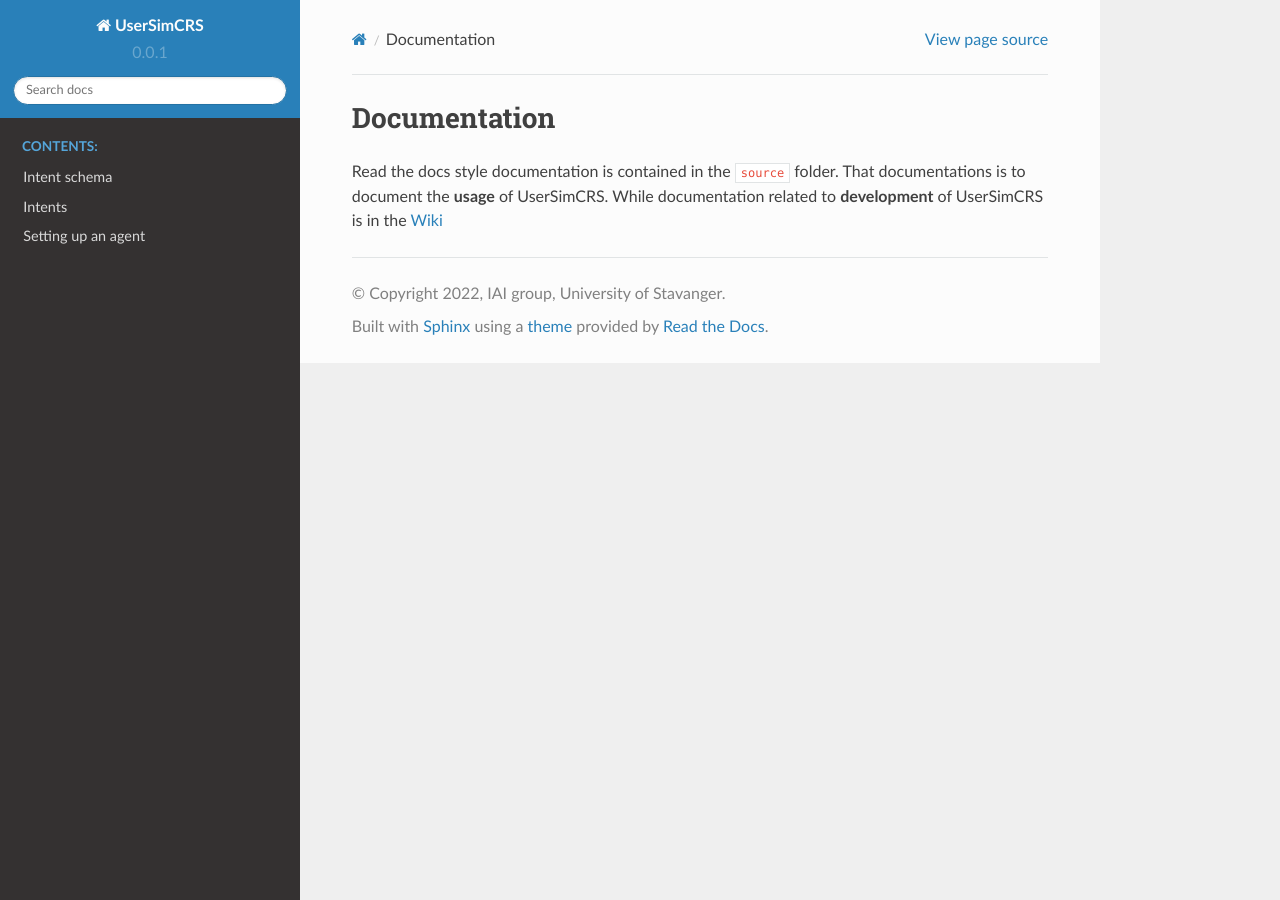
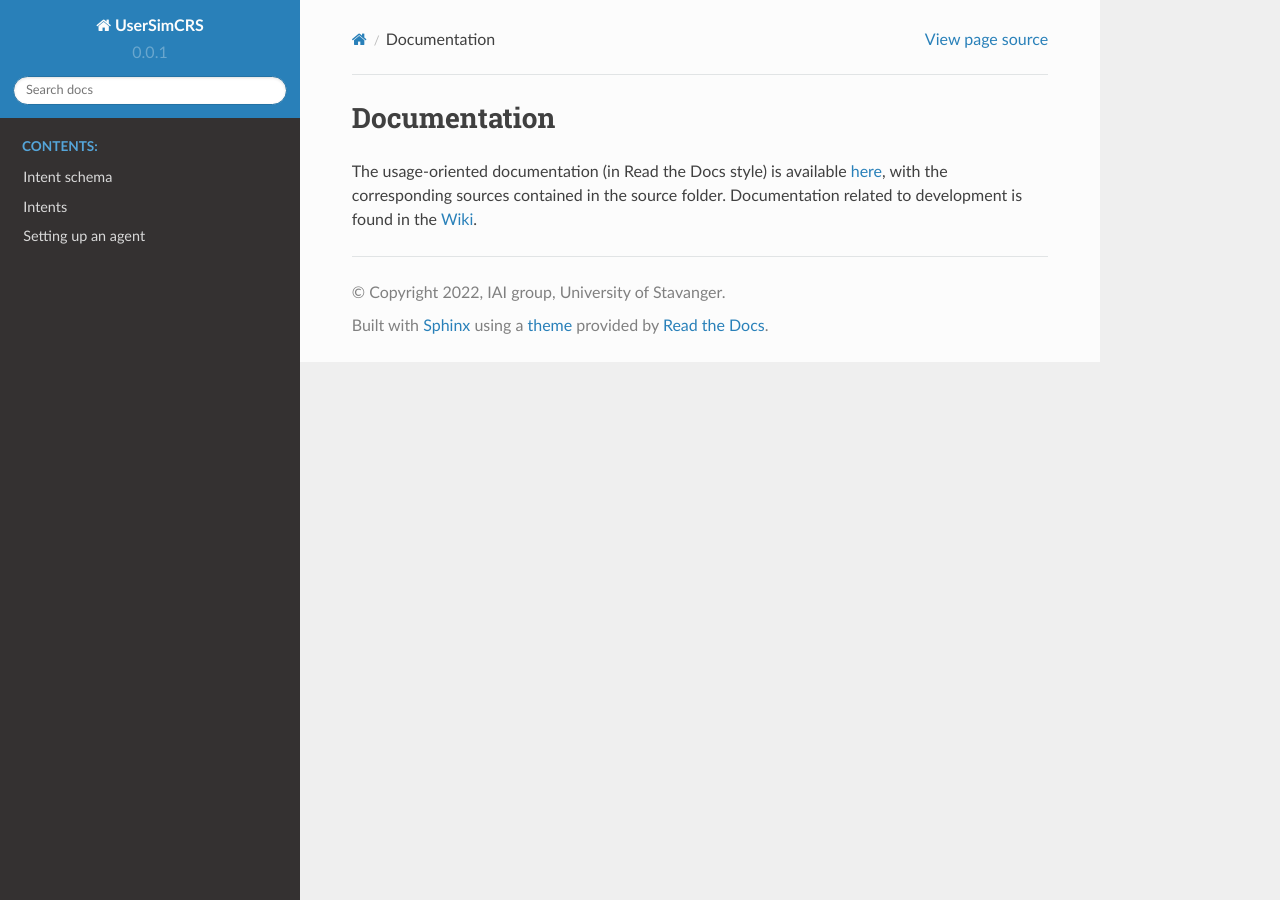
Before and after one commit to iai-group/UserSimCRS, a Sphinx documentation site: the page built from docs/source/README.md, in a window 1280 px wide. Built offline with Sphinx 7.4.7 and the Read the Docs theme 2.0.0, drawn with Linux system fonts in a browser that asks for light colours; pages that are not in the unit, such as notebooks, are missing from menus.

Commit message:
Address PR comments

```diff
--- a/docs/source/README.md
+++ b/docs/source/README.md
@@ -1,3 +1,3 @@
 # Documentation
 
-Read the docs style documentation is contained in the `source` folder. That documentations is to document the **usage** of UserSimCRS. While documentation related to **development** of UserSimCRS is in the [Wiki](https://github.com/iai-group/usersimcrs/wiki)
+The usage-oriented documentation (in Read the Docs style) is available [here](https://iai-group.github.io/UserSimCRS), with the corresponding sources contained in the source folder. Documentation related to development is found in the [Wiki](https://github.com/iai-group/UserSimCRS/wiki).
```
Also changed, not shown: README.md (+7 -3 lines), .pre-commit-config.yaml.
